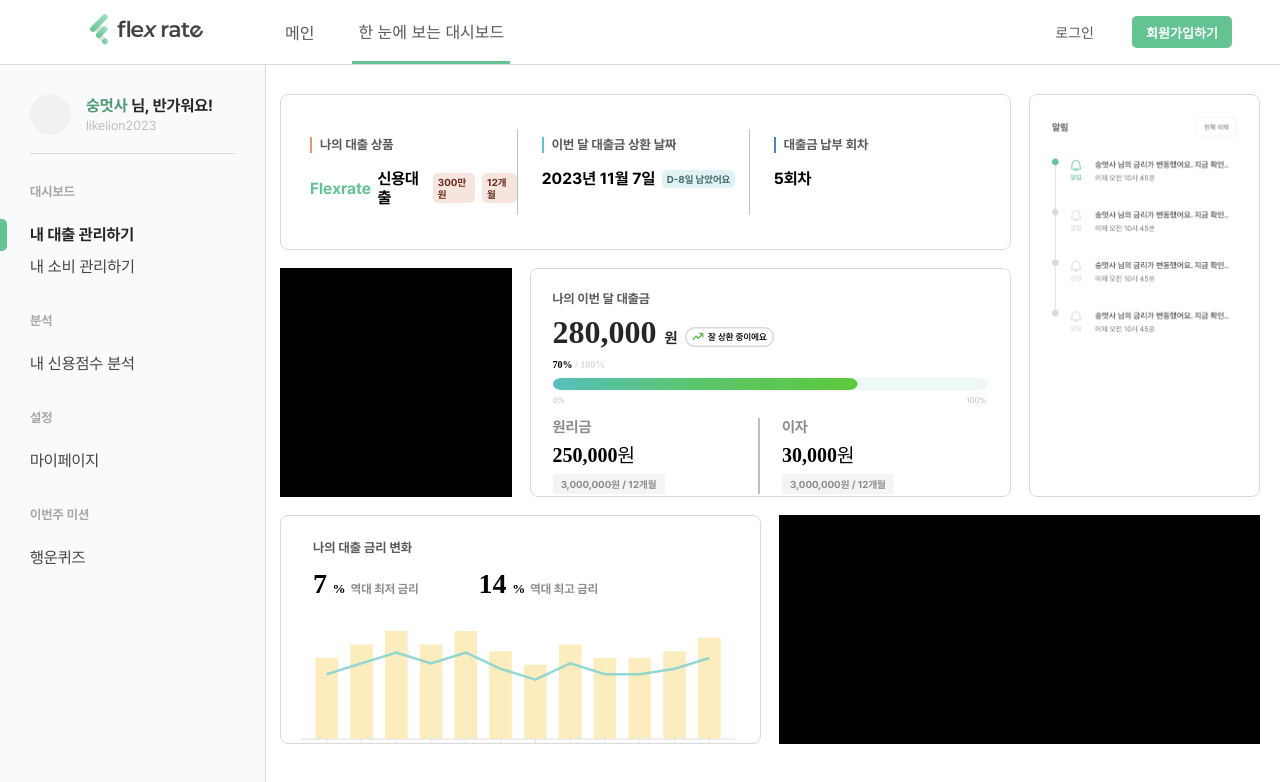
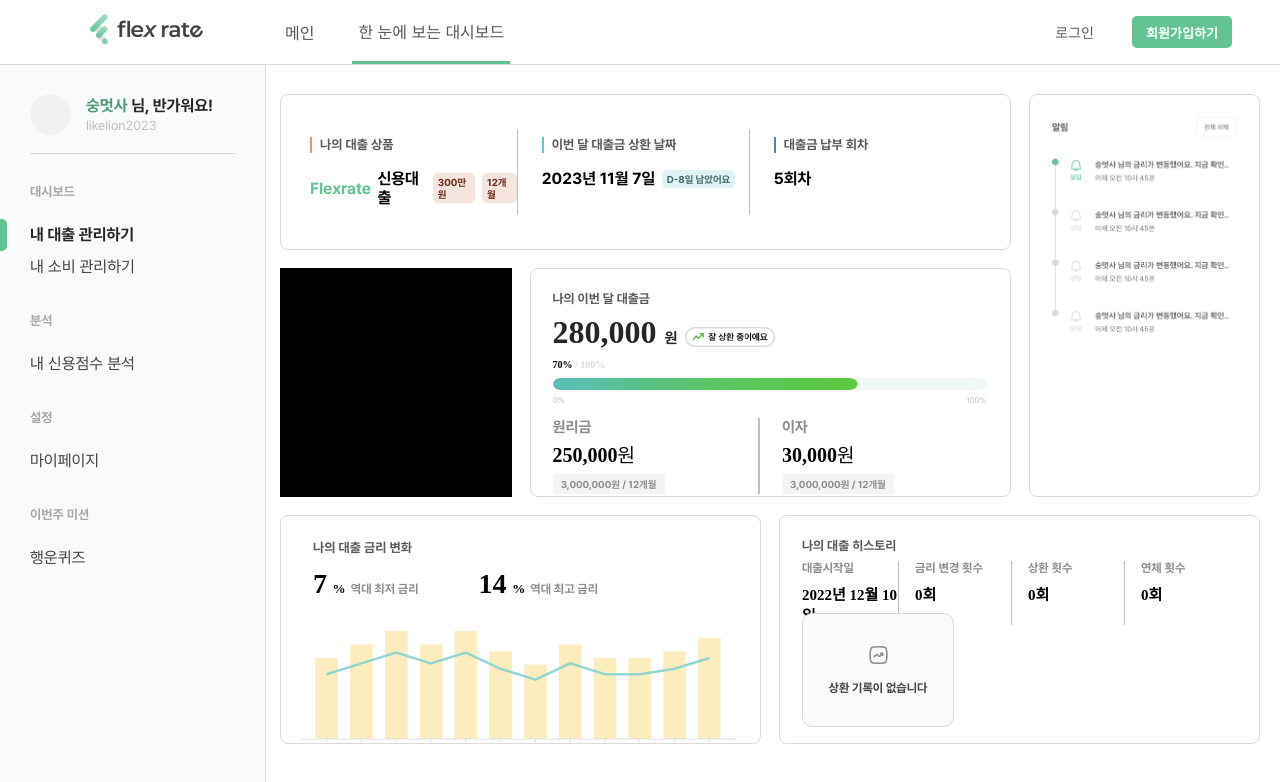
Before and after one commit to likelion-ssu/FlexRate---FE, a React (Vite) app: page /dashboard in a window 1280 px wide. Shown: the top 782 px of the page. Built offline with nearby package versions, Linux system fonts and the light colour scheme; a web font is replaced by a local one.

Commit message:
feat: 대출 히스토리 구현

```diff
--- a/src/GlobalStyle.ts
+++ b/src/GlobalStyle.ts
@@ -42,7 +42,7 @@ const GlobalStyle = createGlobalStyle`
 }
 
     body {
-    font-family: 'Pretendard',serif;
+    font-family: 'Pretendard','SUIT',serif;
     }
 `;
 
--- /dev/null
+++ b/src/components/DashboardComs/LoanHistory.tsx
@@ -0,0 +1,162 @@
+import React from 'react';
+import { styled } from 'styled-components';
+
+const LoanHistory = () => {
+  return (
+    <Dash.Wrapper>
+      <Dash.Title>나의 대출 히스토리</Dash.Title>
+      <Dash.Cate>
+        <span>
+          <Dash.Label>대출시작일</Dash.Label>
+          <Dash.Content>2022년 12월 10일</Dash.Content>
+        </span>
+        <span>
+          <Dash.Label>금리 변경 횟수</Dash.Label>
+          <Dash.Content>0회</Dash.Content>
+        </span>
+        <span>
+          <Dash.Label>상환 횟수</Dash.Label>
+          <Dash.Content>0회</Dash.Content>
+        </span>
+        <span>
+          <Dash.Label>연체 횟수</Dash.Label>
+          <Dash.Content>0회</Dash.Content>
+        </span>
+      </Dash.Cate>
+      <Dash.ScrollBoard>
+        <BoardItem>
+          <svg
+            xmlns="http://www.w3.org/2000/svg"
+            width="21"
+            height="20"
+            viewBox="0 0 21 20"
+            fill="none"
+          >
+            <path
+              d="M2.16675 10C2.16675 6.07166 2.16675 4.1075 3.38675 2.88666C4.60841 1.66666 6.57175 1.66666 10.5001 1.66666C14.4284 1.66666 16.3926 1.66666 17.6126 2.88666C18.8334 4.10833 18.8334 6.07166 18.8334 10C18.8334 13.9283 18.8334 15.8925 17.6126 17.1125C16.3934 18.3333 14.4284 18.3333 10.5001 18.3333C6.57175 18.3333 4.60758 18.3333 3.38675 17.1125C2.16675 15.8933 2.16675 13.9283 2.16675 10Z"
+              stroke="#8C8C8C"
+              stroke-width="1.5625"
+            />
+            <path
+              d="M6.3335 11.6667L8.24433 9.75583C8.4006 9.59961 8.61253 9.51184 8.8335 9.51184C9.05447 9.51184 9.26639 9.59961 9.42266 9.75583L10.7443 11.0775C10.9006 11.2337 11.1125 11.3215 11.3335 11.3215C11.5545 11.3215 11.7664 11.2337 11.9227 11.0775L14.6668 8.33333M14.6668 8.33333V10.4167M14.6668 8.33333H12.5835"
+              stroke="#8C8C8C"
+              stroke-width="1.5625"
+              stroke-linecap="round"
+              stroke-linejoin="round"
+            />
+          </svg>
+          <p>상환 기록이 없습니다</p>
+        </BoardItem>
+      </Dash.ScrollBoard>
+    </Dash.Wrapper>
+  );
+};
+
+const Dash = {
+  Wrapper: styled.div`
+    position: relative;
+    width: 100%;
+    height: 100%;
+    box-sizing: border-box;
+    border-radius: 8px;
+    border: 1px solid var(--Gray3, #d9d9d9);
+    display: flex;
+    flex-direction: column;
+    gap: 0.5rem;
+    transition: 0.5s; /* 변화가 있을 때 시간차 주기*/
+
+    &:hover {
+      transform: translateY(-2px); /*위로 5px이동*/
+      box-shadow: 5px 5px 5px 0 #d9d9d9;
+    }
+  `,
+  Title: styled.p`
+    margin: 22px 22px 0 22px;
+    color: var(--Gray8, #595959);
+    font-family: Pretendard;
+    font-size: 0.8rem;
+    font-style: normal;
+    font-weight: 700;
+    line-height: normal;
+  `,
+  Cate: styled.div`
+    margin: 0 22px 0 22px;
+    display: flex;
+    justify-content: space-between;
+    & > span {
+      flex: 1;
+      display: flex;
+      flex-direction: column;
+      gap: 8px;
+    }
+    & > span:not(:nth-child(1)) {
+      border-left: 1px solid #bfbfbf;
+      padding-left: 1rem;
+    }
+  `,
+  Label: styled.p`
+    color: var(--Gray6, #8c8c8c);
+    font-family: Pretendard;
+    font-size: 12px;
+    font-style: normal;
+    font-weight: 600;
+    line-height: normal;
+  `,
+  Content: styled.p`
+    color: #000;
+    font-family: SUIT;
+    font-size: 15px;
+    font-weight: 800;
+    overflow-wrap: break-word;
+  `,
+  ScrollBoard: styled.div`
+    position: absolute;
+    bottom: 0px;
+    display: flex;
+    width: calc(100% - 22px);
+    gap: 0.5rem;
+    padding: 0.5rem 0 1rem 22px;
+    overflow-x: scroll;
+    overflow-y: hidden;
+    white-space: nowrap;
+    &::-webkit-scrollbar {
+      height: 7px;
+    }
+
+    /*  막대기 */
+    &::-webkit-scrollbar-thumb {
+      border-radius: 20px;
+      background-color: #a6a6a6;
+      border: 5px solid transparent;
+    }
+
+    /* 백그라운드 */
+    &::-webkit-scrollbar-track {
+      background: #f1f1f1;
+      background-size: cover;
+    }
+
+    /*스크롤바 커스텀 끝*/
+  `,
+};
+const BoardItem = styled.div`
+  min-width: 150px;
+  height: 7rem;
+  border-radius: 10px;
+  border: 1px solid var(--Gray3, #d9d9d9);
+  background: #f9fafb;
+
+  display: flex;
+  flex-direction: column;
+  justify-content: center;
+  align-items: center;
+  gap: 1rem;
+  & > p {
+    color: var(--Gray9, #414141);
+    font-family: Pretendard;
+    font-size: 12px;
+    font-weight: 600;
+  }
+`;
+
+export default LoanHistory;
--- a/src/components/DashboardComs/LoanTobepaid.tsx
+++ b/src/components/DashboardComs/LoanTobepaid.tsx
@@ -65,6 +65,7 @@ const Dash = {
     align-items: flex-end;
     gap: 0.5rem;
     & > img {
+      width: 90px;
       margin-bottom: 0.25rem;
     }
   `,
--- a/src/pages/Dashboard.tsx
+++ b/src/pages/Dashboard.tsx
@@ -5,6 +5,7 @@ import DashHeader from '@/components/DashboardComs/DashHeader';
 import LoanTobepaid from '@/components/DashboardComs/LoanTobepaid';
 import RateChange from '@/components/DashboardComs/RateChange';
 import Notification from '@/components/DashboardComs/Notification';
+import LoanHistory from '@/components/DashboardComs/LoanHistory';
 
 const useNarrowScreen = () => {
   // 초기 상태 설정
@@ -52,7 +53,9 @@ const Dashboard = () => {
             <RateChange />
           </div>
           {/*금리변화*/}
-          <div className="item6">6</div>
+          <div className="item6">
+            <LoanHistory />
+          </div>
           {/*대출 히스토리*/}
         </GridContainer>
       </MainDashBoard>
@@ -62,6 +65,7 @@ const Dashboard = () => {
 
 const Wrapper = styled.div<{ $isNarrowScreen: boolean }>`
   margin-left: ${(props) => (props.$isNarrowScreen ? '265px' : '0')};
+
   width: 100%;
   height: 100%;
   box-sizing: border-box;
@@ -69,6 +73,7 @@ const Wrapper = styled.div<{ $isNarrowScreen: boolean }>`
 
 const MainDashBoard = styled.span<{ $isNarrowScreen: boolean }>`
   position: fixed;
+  background-color: #fff;
   width: ${(props) => (props.$isNarrowScreen ? 'calc(100% - 300px)' : '100%')};
   height: calc(100% - 150px);
   margin: 30px 15px;
@@ -99,7 +104,6 @@ const GridContainer = styled.div`
   } /* 4~5행, 1~2열 */
   .item6 {
     grid-area: 4 / 3 / 6 / 5;
-    background-color: black;
   } /* 4~5행, 3~4열 */
 `;
 
```
Also changed, not shown: src/assets/imgs/paybackTag.png.
